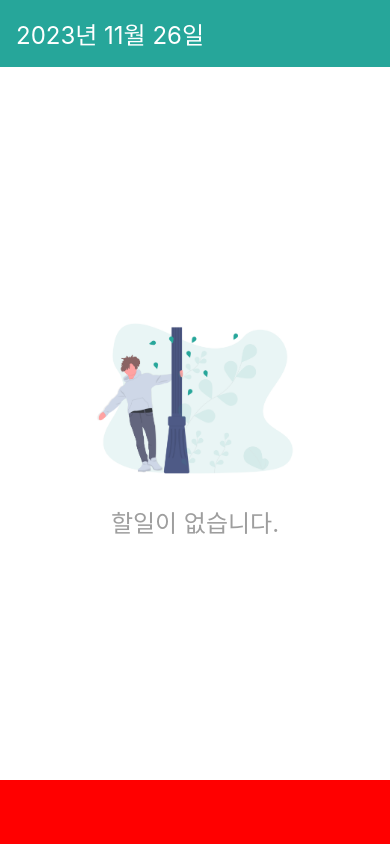
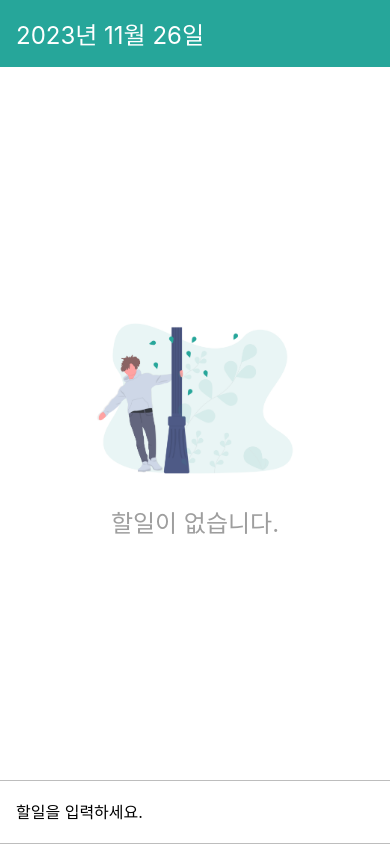
Before and after one commit to darkmyu/rn-book, a React Native app in the folder TodoApp/: screen / in a window 390 px wide. Built offline with nearby package versions, Linux system fonts and the light colour scheme.

Commit message:
TextInput 컴포넌트 사용

```diff
--- a/TodoApp/components/AddTodo.tsx
+++ b/TodoApp/components/AddTodo.tsx
@@ -1,14 +1,26 @@
 import React from 'react';
-import {StyleSheet, View} from 'react-native';
+import {StyleSheet, TextInput, View} from 'react-native';
 
 function AddTodo() {
-  return <View style={styles.block} />;
+  return (
+    <View style={styles.block}>
+      <TextInput placeholder="할일을 입력하세요." style={styles.input} />
+    </View>
+  );
 }
 
 const styles = StyleSheet.create({
   block: {
     height: 64,
-    backgroundColor: 'red',
+    paddingHorizontal: 16,
+    borderColor: '#bdbdbd',
+    borderTopWidth: 1,
+    borderBottomWidth: 1,
+    justifyContent: 'center',
+  },
+  input: {
+    fontSize: 16,
+    paddingVertical: 8,
   },
 });
 
```
